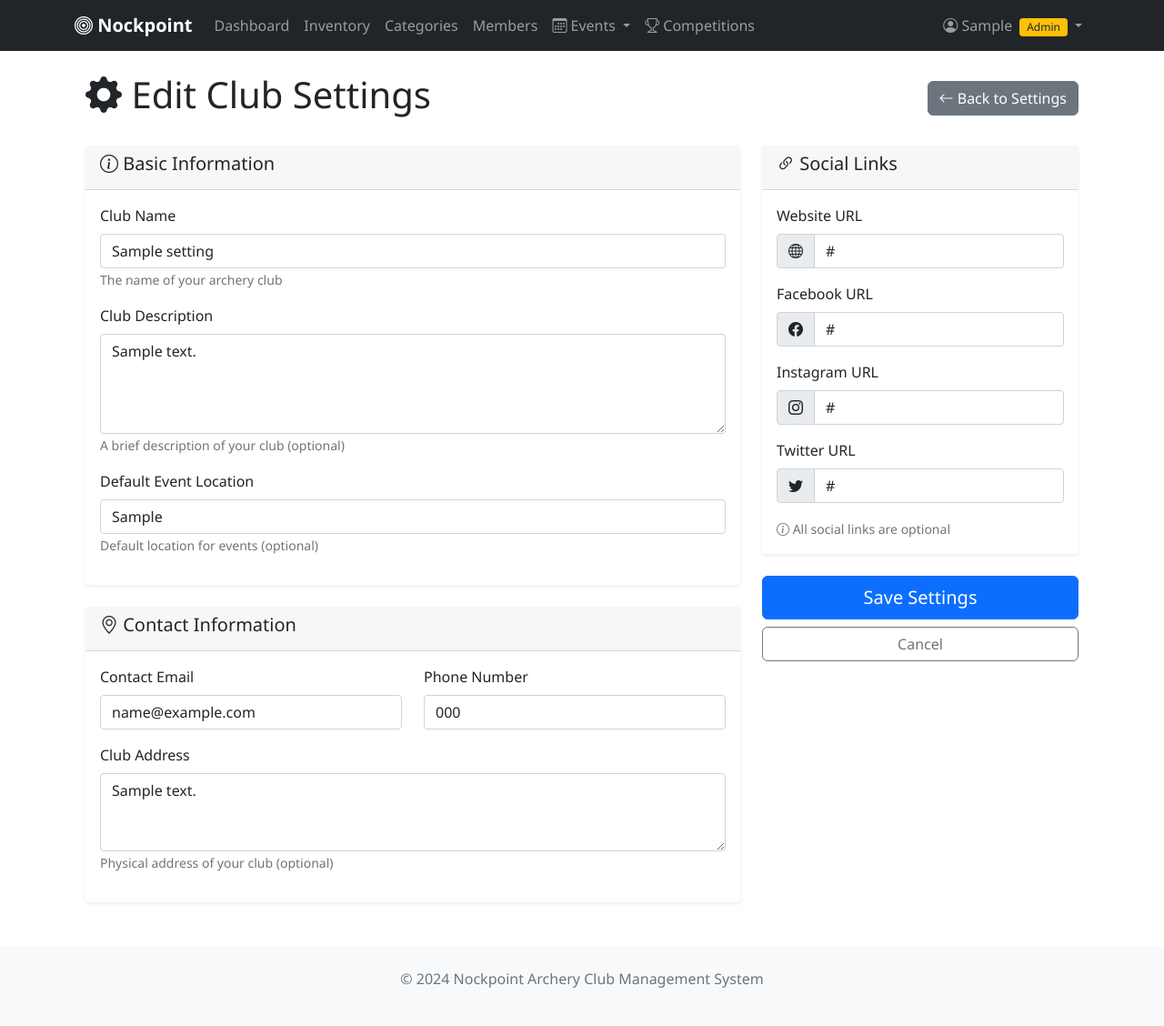
After one commit to silah/nockpoint, a Flask app: page /settings/edit in a window 1280 px wide. The commit adds this page. Shown: the whole page at 91% size. Run offline with Flask 3, Linux system fonts and the light colour scheme; a user stored in the database is signed in; tables that the repository leaves empty hold one stand-in row (values such as "Sample post"); some libraries are stand-ins or nearby versions.

Commit message:
Added club settings module

```diff
--- a/app/forms.py
+++ b/app/forms.py
@@ -188,3 +188,32 @@ class BulkArrowScoreForm(FlaskForm):
 class TeamAssignmentForm(FlaskForm):
     """Form for assigning teams and targets"""
     submit = SubmitField('Generate Teams')
+
+class ClubSettingsForm(FlaskForm):
+    club_name = StringField('Club Name', validators=[DataRequired(), Length(1, 200)])
+    description = TextAreaField('Club Description', validators=[Optional(), Length(0, 1000)])
+    default_location = StringField('Default Event Location', validators=[Optional(), Length(0, 200)])
+    address = TextAreaField('Club Address', validators=[Optional(), Length(0, 500)])
+    email = StringField('Contact Email', validators=[Optional(), Email(), Length(0, 120)])
+    phone = StringField('Phone Number', validators=[Optional(), Length(0, 20)])
+    website_url = StringField('Website URL', validators=[Optional(), Length(0, 200)])
+    facebook_url = StringField('Facebook URL', validators=[Optional(), Length(0, 200)])
+    instagram_url = StringField('Instagram URL', validators=[Optional(), Length(0, 200)])
+    twitter_url = StringField('Twitter URL', validators=[Optional(), Length(0, 200)])
+    submit = SubmitField('Save Settings')
+
+    def validate_website_url(self, field):
+        if field.data and not field.data.startswith(('http://', 'https://')):
+            raise ValidationError('Website URL must start with http:// or https://')
+
+    def validate_facebook_url(self, field):
+        if field.data and 'facebook.com' not in field.data:
+            raise ValidationError('Please enter a valid Facebook URL')
+
+    def validate_instagram_url(self, field):
+        if field.data and 'instagram.com' not in field.data:
+            raise ValidationError('Please enter a valid Instagram URL')
+
+    def validate_twitter_url(self, field):
+        if field.data and 'twitter.com' not in field.data and 'x.com' not in field.data:
+            raise ValidationError('Please enter a valid Twitter/X URL')
--- a/app/templates/base.html
+++ b/app/templates/base.html
@@ -67,6 +67,12 @@
                             </a>
                             <ul class="dropdown-menu">
                                 <li><a class="dropdown-item" href="{{ url_for('members.profile') }}">My Profile</a></li>
+                                {% if current_user.is_admin() %}
+                                    <li><hr class="dropdown-divider"></li>
+                                    <li><a class="dropdown-item" href="{{ url_for('main.settings') }}">
+                                        <i class="bi bi-gear"></i> Club Settings
+                                    </a></li>
+                                {% endif %}
                                 <li><hr class="dropdown-divider"></li>
                                 <li><a class="dropdown-item" href="{{ url_for('auth.logout') }}">Logout</a></li>
                             </ul>
--- /dev/null
+++ b/app/templates/main/settings_form.html
@@ -0,0 +1,180 @@
+{% extends "base.html" %}
+
+{% block title %}Edit Club Settings - {{ super() }}{% endblock %}
+
+{% block content %}
+<div class="container-fluid">
+    <div class="row">
+        <div class="col-12">
+            <div class="d-flex justify-content-between align-items-center mb-4">
+                <h1><i class="bi bi-gear-fill"></i> Edit Club Settings</h1>
+                <a href="{{ url_for('main.settings') }}" class="btn btn-secondary">
+                    <i class="bi bi-arrow-left"></i> Back to Settings
+                </a>
+            </div>
+        </div>
+    </div>
+
+    <form method="POST" novalidate>
+        {{ form.hidden_tag() }}
+
+        <div class="row">
+            <div class="col-lg-8">
+                <div class="card">
+                    <div class="card-header">
+                        <h5><i class="bi bi-info-circle"></i> Basic Information</h5>
+                    </div>
+                    <div class="card-body">
+                        <div class="mb-3">
+                            {{ form.club_name.label(class="form-label") }}
+                            {{ form.club_name(class="form-control" + (" is-invalid" if form.club_name.errors else "")) }}
+                            {% for error in form.club_name.errors %}
+                                <div class="invalid-feedback">{{ error }}</div>
+                            {% endfor %}
+                            <small class="form-text text-muted">The name of your archery club</small>
+                        </div>
+
+                        <div class="mb-3">
+                            {{ form.description.label(class="form-label") }}
+                            {{ form.description(class="form-control" + (" is-invalid" if form.description.errors else ""), rows="4") }}
+                            {% for error in form.description.errors %}
+                                <div class="invalid-feedback">{{ error }}</div>
+                            {% endfor %}
+                            <small class="form-text text-muted">A brief description of your club (optional)</small>
+                        </div>
+
+                        <div class="mb-3">
+                            {{ form.default_location.label(class="form-label") }}
+                            {{ form.default_location(class="form-control" + (" is-invalid" if form.default_location.errors else "")) }}
+                            {% for error in form.default_location.errors %}
+                                <div class="invalid-feedback">{{ error }}</div>
+                            {% endfor %}
+                            <small class="form-text text-muted">Default location for events (optional)</small>
+                        </div>
+                    </div>
+                </div>
+
+                <div class="card mt-4">
+                    <div class="card-header">
+                        <h5><i class="bi bi-geo-alt"></i> Contact Information</h5>
+                    </div>
+                    <div class="card-body">
+                        <div class="row">
+                            <div class="col-md-6">
+                                <div class="mb-3">
+                                    {{ form.email.label(class="form-label") }}
+                                    {{ form.email(class="form-control" + (" is-invalid" if form.email.errors else "")) }}
+                                    {% for error in form.email.errors %}
+                                        <div class="invalid-feedback">{{ error }}</div>
+                                    {% endfor %}
+                                </div>
+                            </div>
+                            <div class="col-md-6">
+                                <div class="mb-3">
+                                    {{ form.phone.label(class="form-label") }}
+                                    {{ form.phone(class="form-control" + (" is-invalid" if form.phone.errors else "")) }}
+                                    {% for error in form.phone.errors %}
+                                        <div class="invalid-feedback">{{ error }}</div>
+                                    {% endfor %}
+                                </div>
+                            </div>
+                        </div>
+
+                        <div class="mb-3">
+                            {{ form.address.label(class="form-label") }}
+                            {{ form.address(class="form-control" + (" is-invalid" if form.address.errors else ""), rows="3") }}
+                            {% for error in form.address.errors %}
+                                <div class="invalid-feedback">{{ error }}</div>
+                            {% endfor %}
+                            <small class="form-text text-muted">Physical address of your club (optional)</small>
+                        </div>
+                    </div>
+                </div>
+            </div>
+
+            <div class="col-lg-4">
+                <div class="card">
+                    <div class="card-header">
+                        <h5><i class="bi bi-link-45deg"></i> Social Links</h5>
+                    </div>
+                    <div class="card-body">
+                        <div class="mb-3">
+                            {{ form.website_url.label(class="form-label") }}
+                            <div class="input-group">
+                                <span class="input-group-text"><i class="bi bi-globe"></i></span>
+                                {{ form.website_url(class="form-control" + (" is-invalid" if form.website_url.errors else ""), placeholder="https://yourclub.com") }}
+                            </div>
+                            {% for error in form.website_url.errors %}
+                                <div class="invalid-feedback d-block">{{ error }}</div>
+                            {% endfor %}
+                        </div>
+
+                        <div class="mb-3">
+                            {{ form.facebook_url.label(class="form-label") }}
+                            <div class="input-group">
+                                <span class="input-group-text"><i class="bi bi-facebook"></i></span>
+                                {{ form.facebook_url(class="form-control" + (" is-invalid" if form.facebook_url.errors else ""), placeholder="https://facebook.com/yourclub") }}
+                            </div>
+                            {% for error in form.facebook_url.errors %}
+                                <div class="invalid-feedback d-block">{{ error }}</div>
+                            {% endfor %}
+                        </div>
+
+                        <div class="mb-3">
+                            {{ form.instagram_url.label(class="form-label") }}
+                            <div class="input-group">
+                                <span class="input-group-text"><i class="bi bi-instagram"></i></span>
+                                {{ form.instagram_url(class="form-control" + (" is-invalid" if form.instagram_url.errors else ""), placeholder="https://instagram.com/yourclub") }}
+                            </div>
+                            {% for error in form.instagram_url.errors %}
+                                <div class="invalid-feedback d-block">{{ error }}</div>
+                            {% endfor %}
+                        </div>
+
+                        <div class="mb-3">
+                            {{ form.twitter_url.label(class="form-label") }}
+                            <div class="input-group">
+                                <span class="input-group-text"><i class="bi bi-twitter"></i></span>
+                                {{ form.twitter_url(class="form-control" + (" is-invalid" if form.twitter_url.errors else ""), placeholder="https://twitter.com/yourclub") }}
+                            </div>
+                            {% for error in form.twitter_url.errors %}
+                                <div class="invalid-feedback d-block">{{ error }}</div>
+                            {% endfor %}
+                        </div>
+
+                        <small class="text-muted">
+                            <i class="bi bi-info-circle"></i> All social links are optional
+                        </small>
+                    </div>
+                </div>
+
+                <div class="d-grid gap-2 mt-4">
+                    {{ form.submit(class="btn btn-primary btn-lg") }}
+                    <a href="{{ url_for('main.settings') }}" class="btn btn-outline-secondary">Cancel</a>
+                </div>
+            </div>
+        </div>
+    </form>
+</div>
+{% endblock %}
+
+{% block scripts %}
+<script>
+document.addEventListener('DOMContentLoaded', function() {
+    // Add URL validation feedback
+    const urlFields = ['website_url', 'facebook_url', 'instagram_url', 'twitter_url'];
+
+    urlFields.forEach(fieldName => {
+        const field = document.getElementById(fieldName);
+        if (field) {
+            field.addEventListener('blur', function() {
+                const value = this.value.trim();
+                if (value && !value.startsWith('http://') && !value.startsWith('https://')) {
+                    this.value = 'https://' + value;
+                }
+            });
+        }
+    });
+});
+</script>
+{% endblock %}
```
Also changed, not shown: app/main/__init__.py (+43 -0 lines), app/models.py (+31 -0 lines), app/templates/main/settings.html (added, +165 -0 lines).
